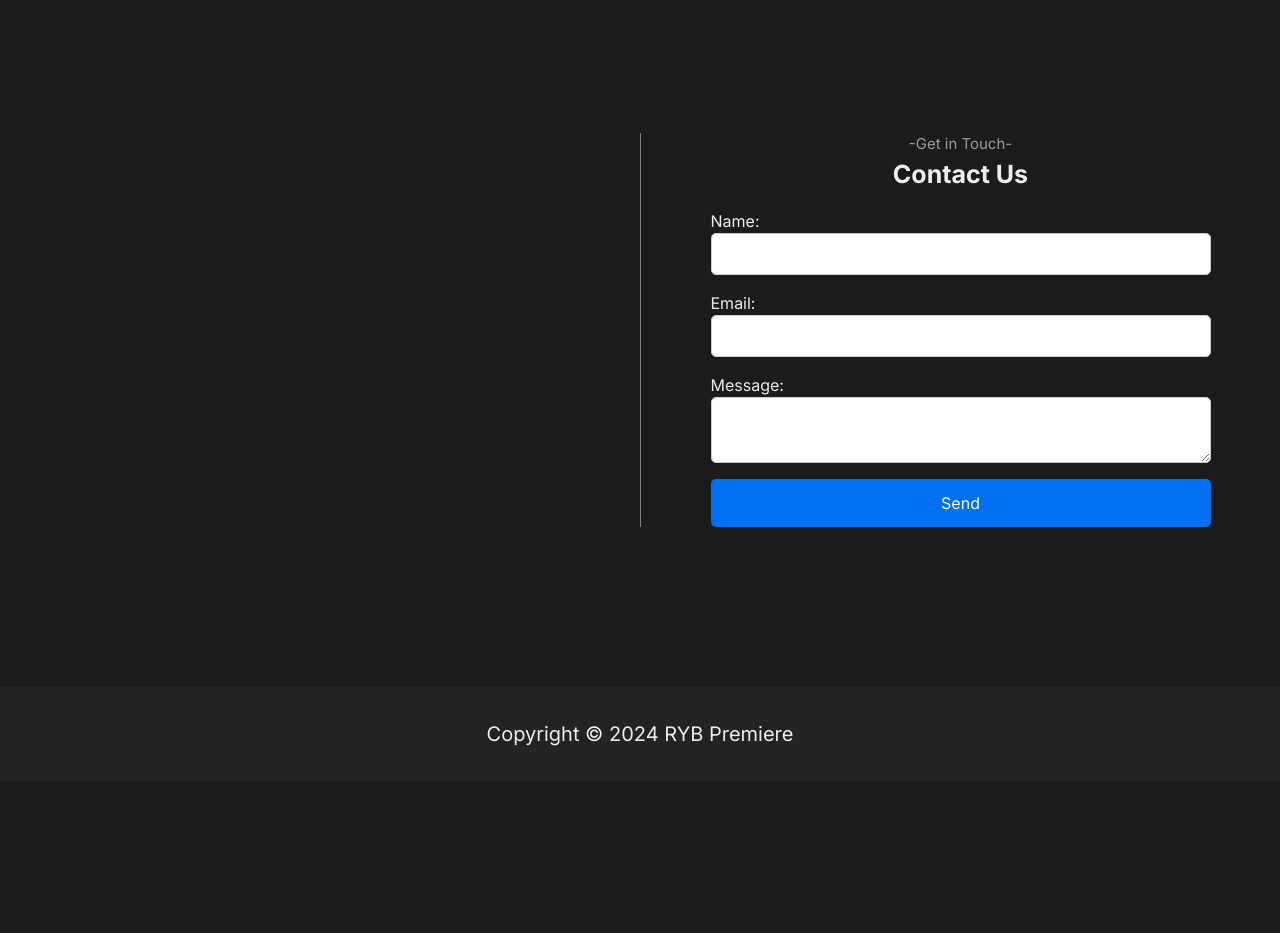
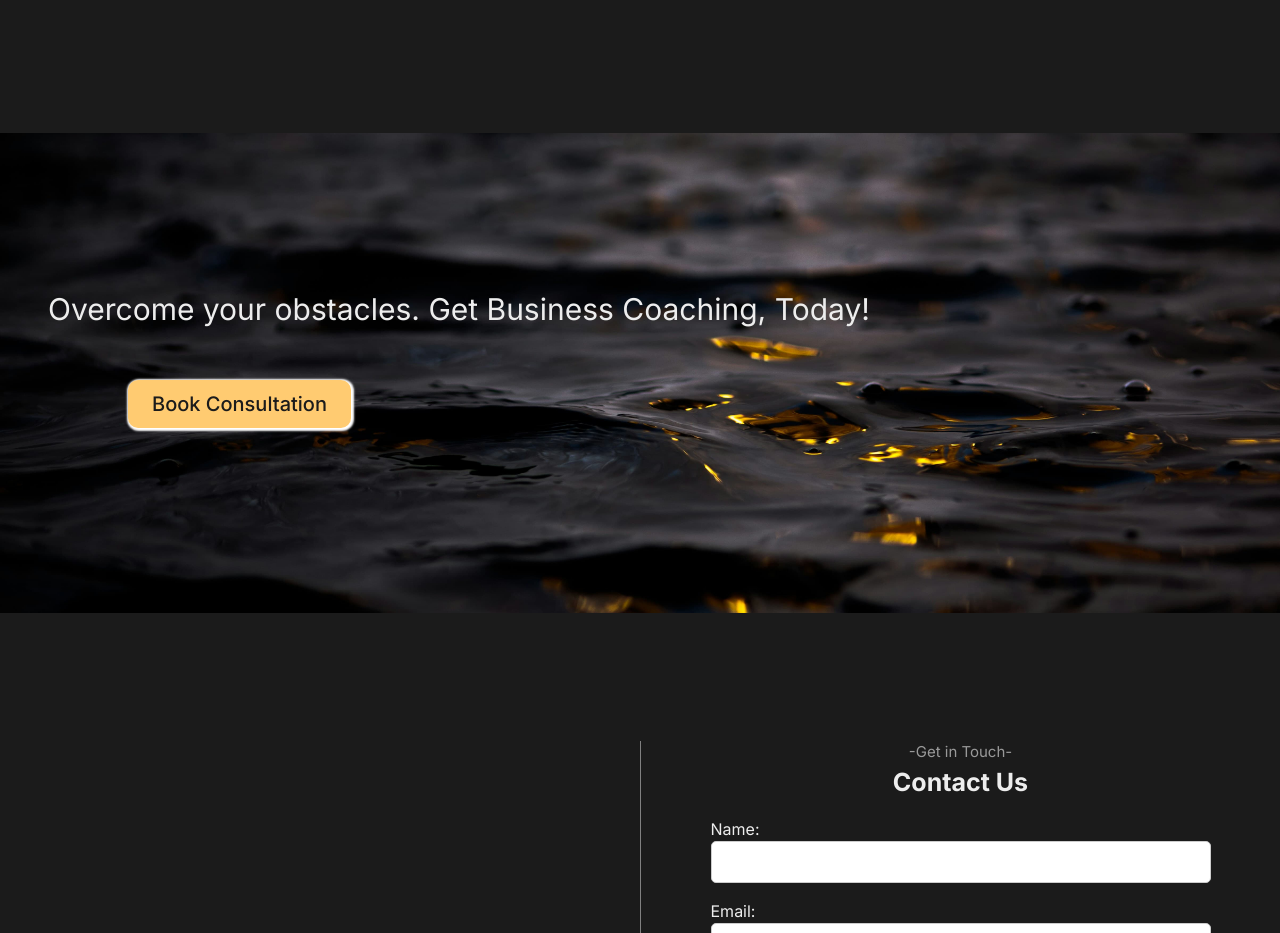
Before and after one commit to famfrank1298/ryb, a Next.js app: page / in a window 1280 px wide. Shown: the part 1400-2333 px from the top of the page. Before the commit the page ends 2181 px from the top, so only its background shows below. Built offline with nearby package versions, Linux system fonts and the light colour scheme.

Commit message:
created v1 of cta section

```diff
--- a/src/app/page.tsx
+++ b/src/app/page.tsx
@@ -3,6 +3,7 @@ import Footer from "@/sections/footer/footer";
 import Hero from "@/sections/hero/hero";
 import Nav from "@/sections/nav/nav";
 import ContactForm from "@/sections/contact/contact";
+import CTA from "@/sections/cta/cta";
 
 export default function Home() {
   return (
@@ -10,6 +11,7 @@ export default function Home() {
       <Nav />
       <Hero />
       <About />
+      <CTA />
       <ContactForm />
       <Footer />
     </div>
--- /dev/null
+++ b/src/sections/cta/cta.css
@@ -0,0 +1,41 @@
+.cta-container {
+  width: 100vw;
+  height: 60vh;
+  position: relative;
+  overflow: hidden;
+  margin-bottom: 8rem;
+}
+
+.cta-text {
+  position: absolute;
+  display: flex;
+  flex-direction: column;
+  justify-content: center;
+  align-items: flex-start;
+  width: 100%;
+  height: 100%;
+  z-index: 1;
+  margin-left: 3rem;
+  gap: 3rem;
+}
+
+.cta-text h1 {
+  font-size: 30px;
+  width: 70%;
+}
+
+.cta-button {
+  box-shadow: 1px 1px 2px 2px white;
+  border-radius: 10px;
+  margin-bottom: 2rem;
+  font-size: 20px;
+  padding: 1.5rem;
+  background-color: var(--goldText);
+  color: var(--background);
+  margin-left: 5rem;
+}
+
+.cta-button:hover {
+  background-color: var(--goldText);
+  scale: 1.05;
+}
--- /dev/null
+++ b/src/sections/cta/cta.tsx
@@ -0,0 +1,21 @@
+import { Button } from "@/components/ui/button";
+import "./cta.css";
+import Image from "next/image";
+
+export default function CTA() {
+  return (
+    <div className="cta-container">
+      <Image
+        alt="flowing water"
+        src="/waterBanner.jpg"
+        layout="fill"
+        objectFit="cover"
+        priority
+      />
+      <div className="cta-text">
+        <h1>Overcome your obstacles. Get Business Coaching, Today!</h1>
+        <Button className="cta-button">Book Consultation</Button>
+      </div>
+    </div>
+  );
+}
```
Also changed, not shown: public/waterBanner.jpg (added).
